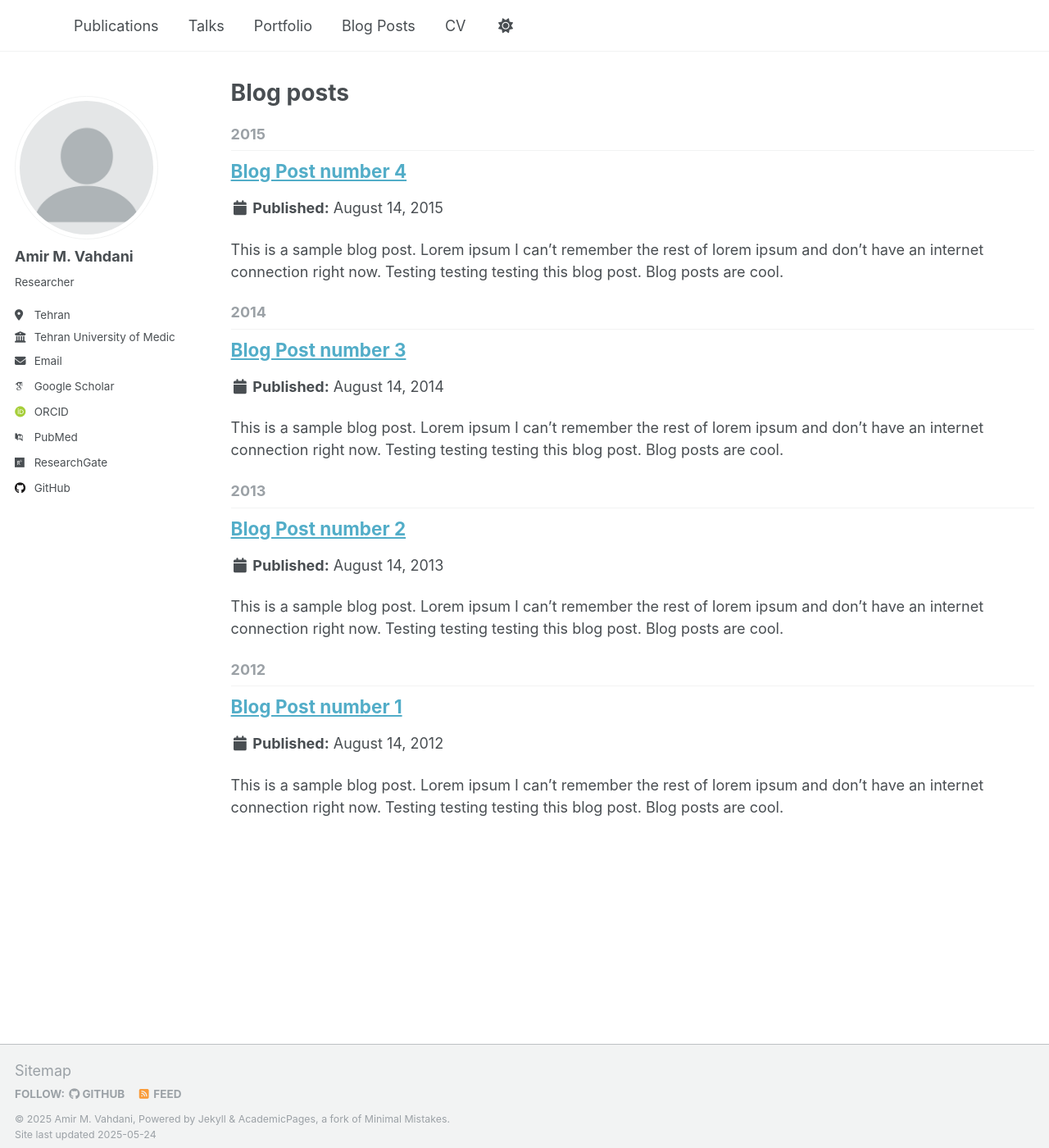
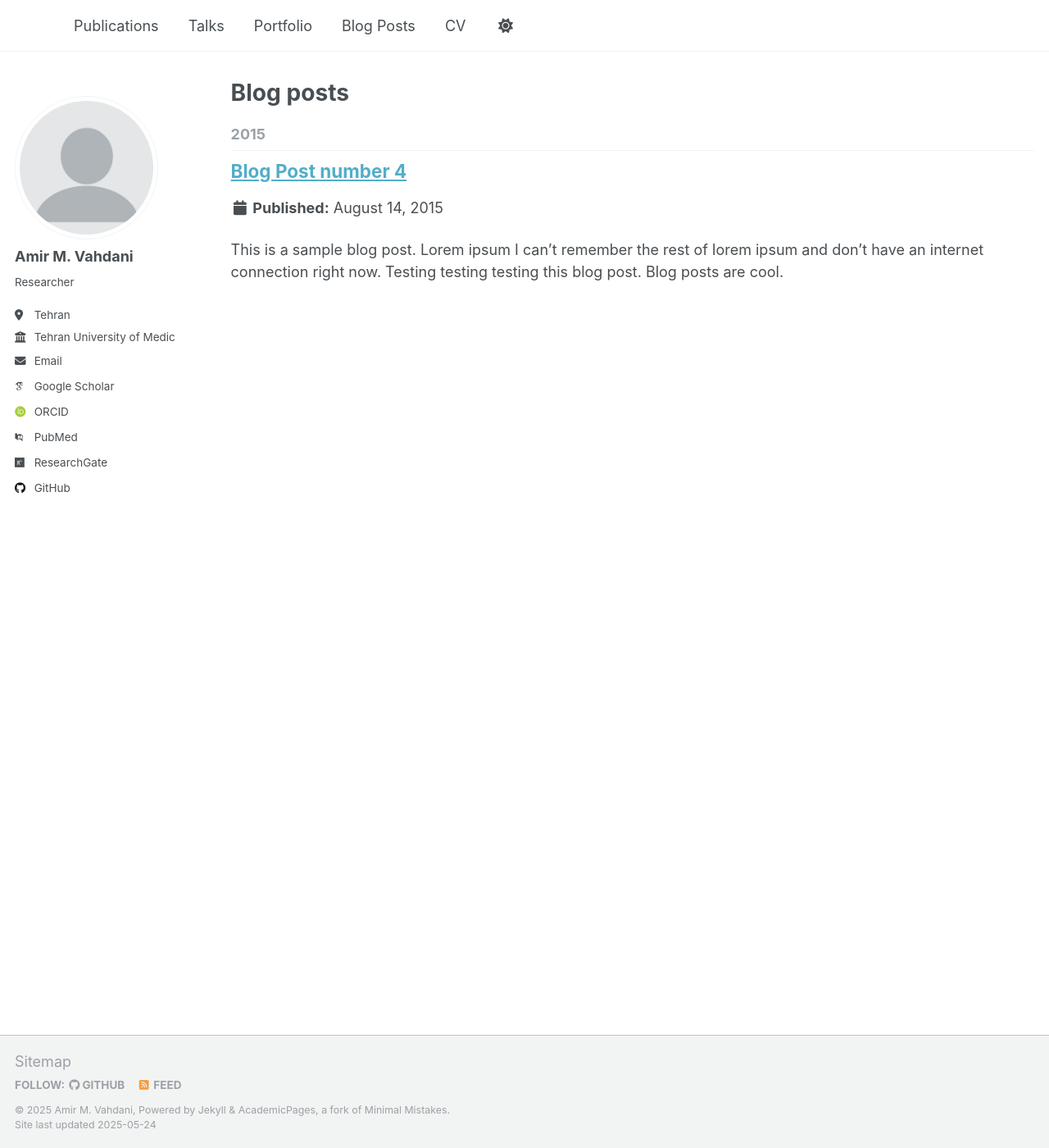
Before and after one commit to AmirV97/amirv97.github.io, a Jekyll site: the page built from _pages/year-archive.html, in a window 1280 px wide and 1400 px high. Shown: the whole window at 82% size. Built offline with Jekyll 4.4.1, drawn with Linux system fonts in a browser that asks for light colours; some web fonts are replaced.

```diff
--- a/_posts/2012-08-14-blog-post-1.md
+++ /dev/null
@@ -1,20 +0,0 @@
----
-title: 'Blog Post number 1'
-date: 2012-08-14
-permalink: /posts/2012/08/blog-post-1/
-tags:
-  - cool posts
-  - category1
-  - category2
----
-
-This is a sample blog post. Lorem ipsum I can't remember the rest of lorem ipsum and don't have an internet connection right now. Testing testing testing this blog post. Blog posts are cool.
-
-Headings are cool
-======
-
-You can have many headings
-======
-
-Aren't headings cool?
-------
--- a/_posts/2013-08-14-blog-post-2.md
+++ /dev/null
@@ -1,20 +0,0 @@
----
-title: 'Blog Post number 2'
-date: 2013-08-14
-permalink: /posts/2013/08/blog-post-2/
-tags:
-  - cool posts
-  - category1
-  - category2
----
-
-This is a sample blog post. Lorem ipsum I can't remember the rest of lorem ipsum and don't have an internet connection right now. Testing testing testing this blog post. Blog posts are cool.
-
-Headings are cool
-======
-
-You can have many headings
-======
-
-Aren't headings cool?
-------
--- a/_posts/2014-08-14-blog-post-3.md
+++ /dev/null
@@ -1,20 +0,0 @@
----
-title: 'Blog Post number 3'
-date: 2014-08-14
-permalink: /posts/2014/08/blog-post-3/
-tags:
-  - cool posts
-  - category1
-  - category2
----
-
-This is a sample blog post. Lorem ipsum I can't remember the rest of lorem ipsum and don't have an internet connection right now. Testing testing testing this blog post. Blog posts are cool.
-
-Headings are cool
-======
-
-You can have many headings
-======
-
-Aren't headings cool?
-------
```
Also changed, not shown: _posts/The many faces of linear regression.md (+2 -0 lines).
